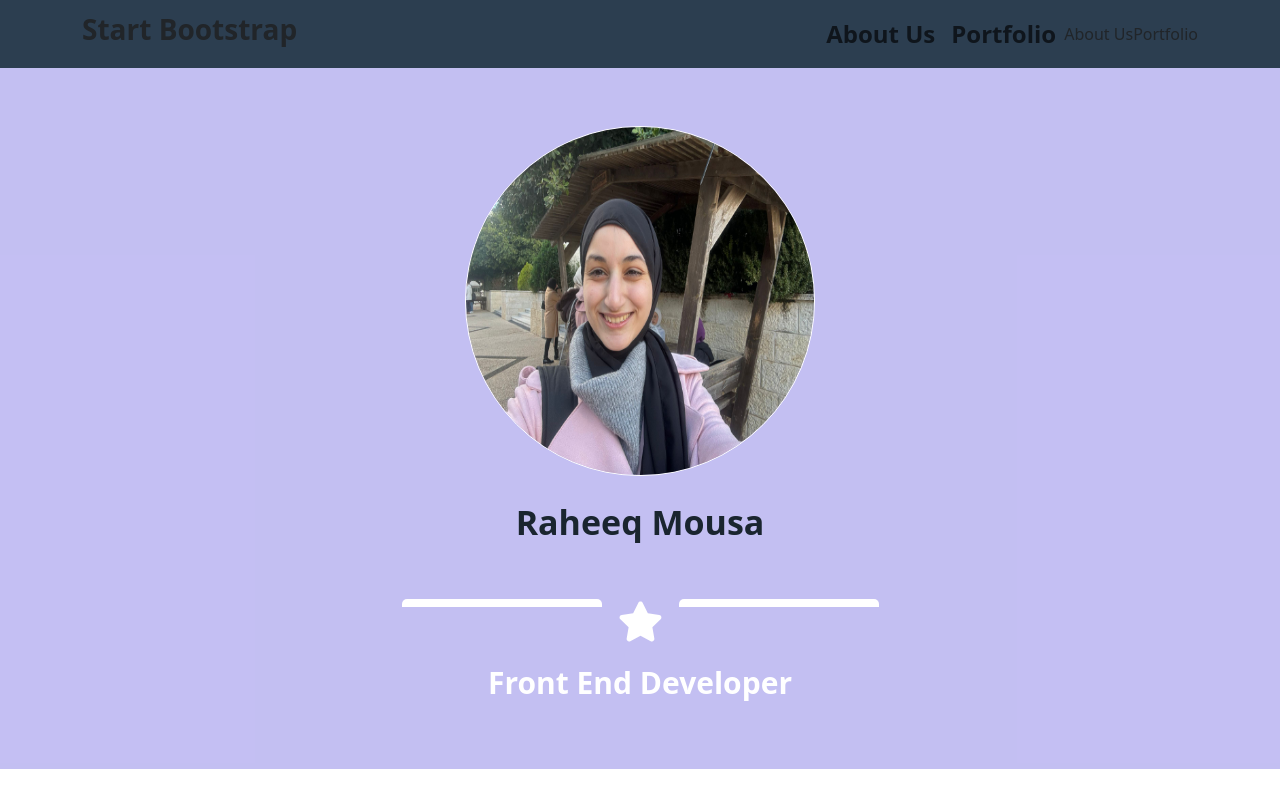
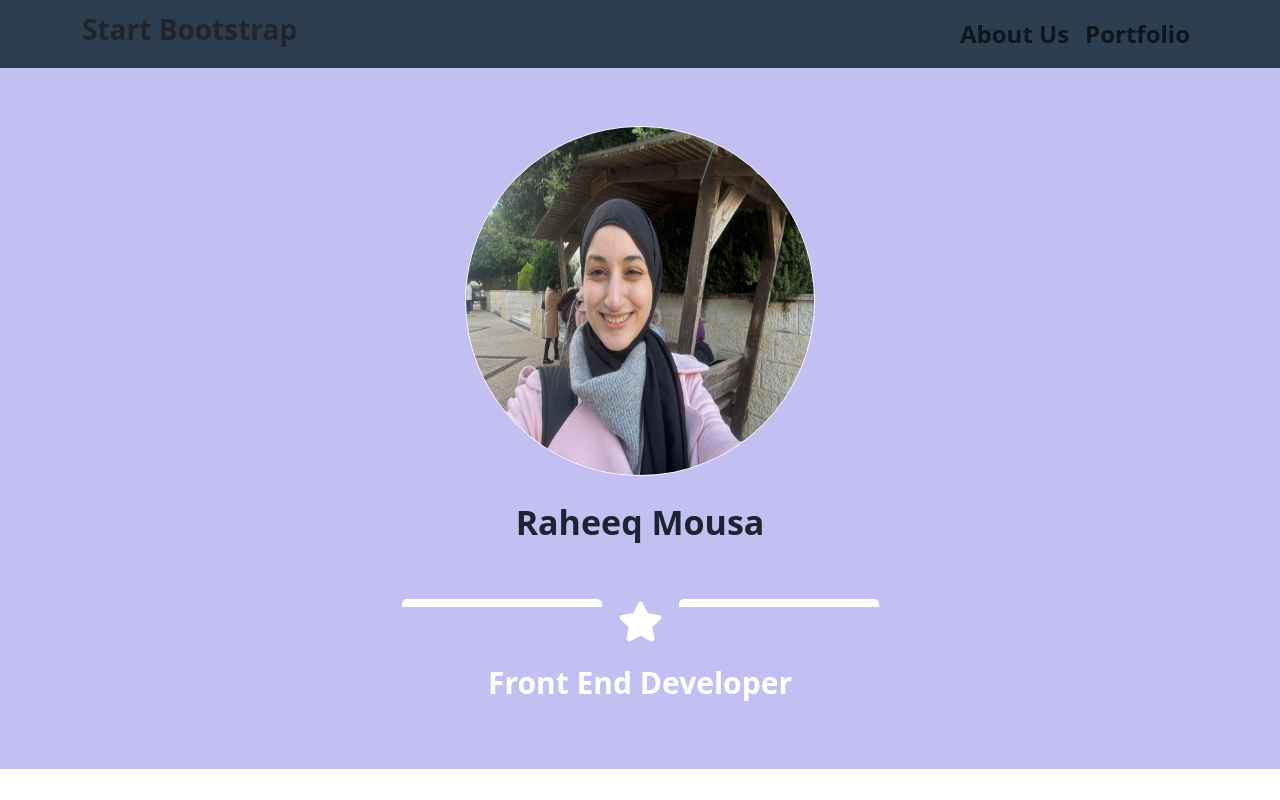
Before and after one commit to RaheeqMousa/Portfolio_React, a React (Vite) app: page / in a window 1280 px wide. Shown: the top 800 px of the page. Built offline with nearby package versions, Linux system fonts and the light colour scheme.

Commit message:
Update Navbar.jsx

```diff
--- a/src/assets/Component/Navbar/Navbar.jsx
+++ b/src/assets/Component/Navbar/Navbar.jsx
@@ -26,8 +26,8 @@ export default function navbar() {
         {/* Icon links on the right */}
         <div className="d-flex" id="icons">
           {/* Navbar toggler (for mobile view) */}
-          <Link className="nav-link" to={'/about'}><i className="fa-solid" />About Us</Link>
-          <Link className="nav-link" to={'/'}><i className="fa-solid" />Portfolio</Link>
+          <Link className="nav-link" to={'/about'}><i className="fa-solid" /></Link>
+          <Link className="nav-link" to={'/'}><i className="fa-solid" /></Link>
           <button className="navbar-toggler" type="button" data-bs-toggle="collapse" data-bs-target="#navbarSupportedContent" aria-controls="navbarSupportedContent" aria-expanded="false" aria-label="Toggle navigation">
             <span className="navbar-toggler-icon" />
           </button>
```
